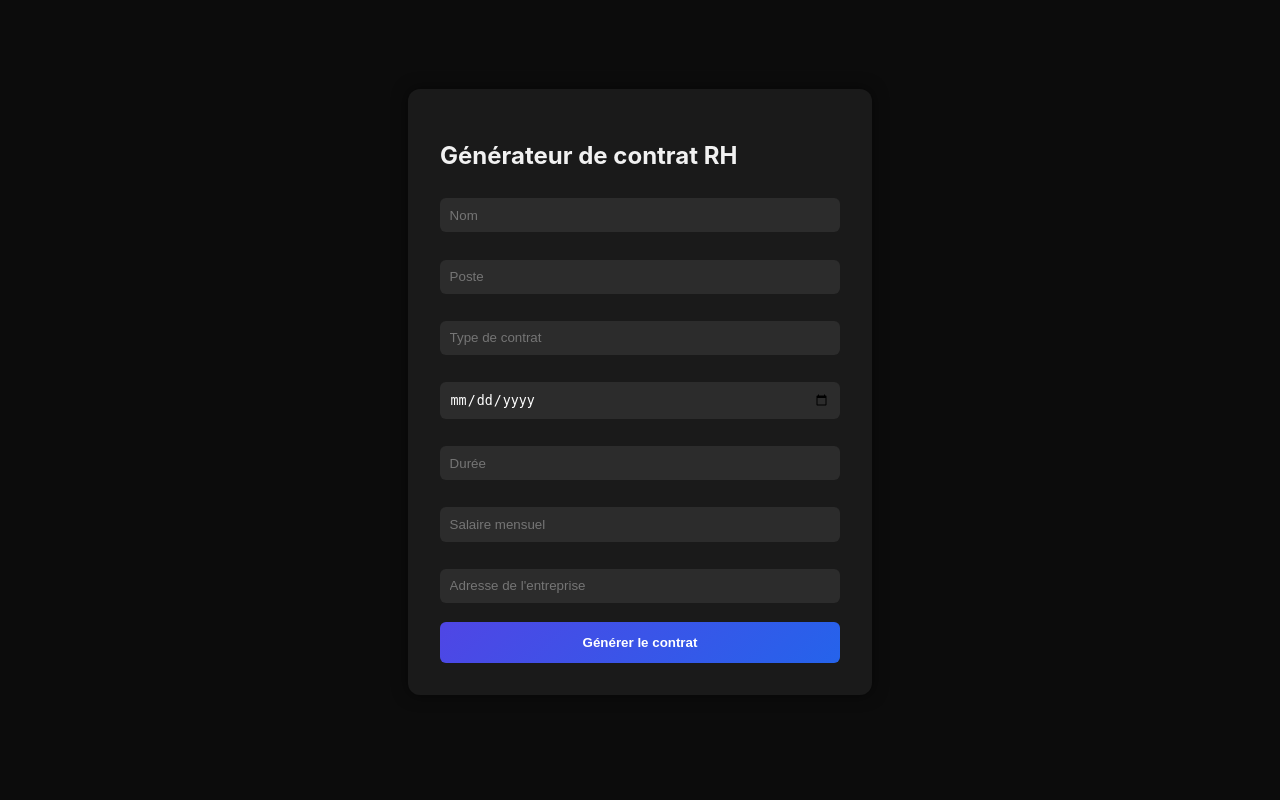
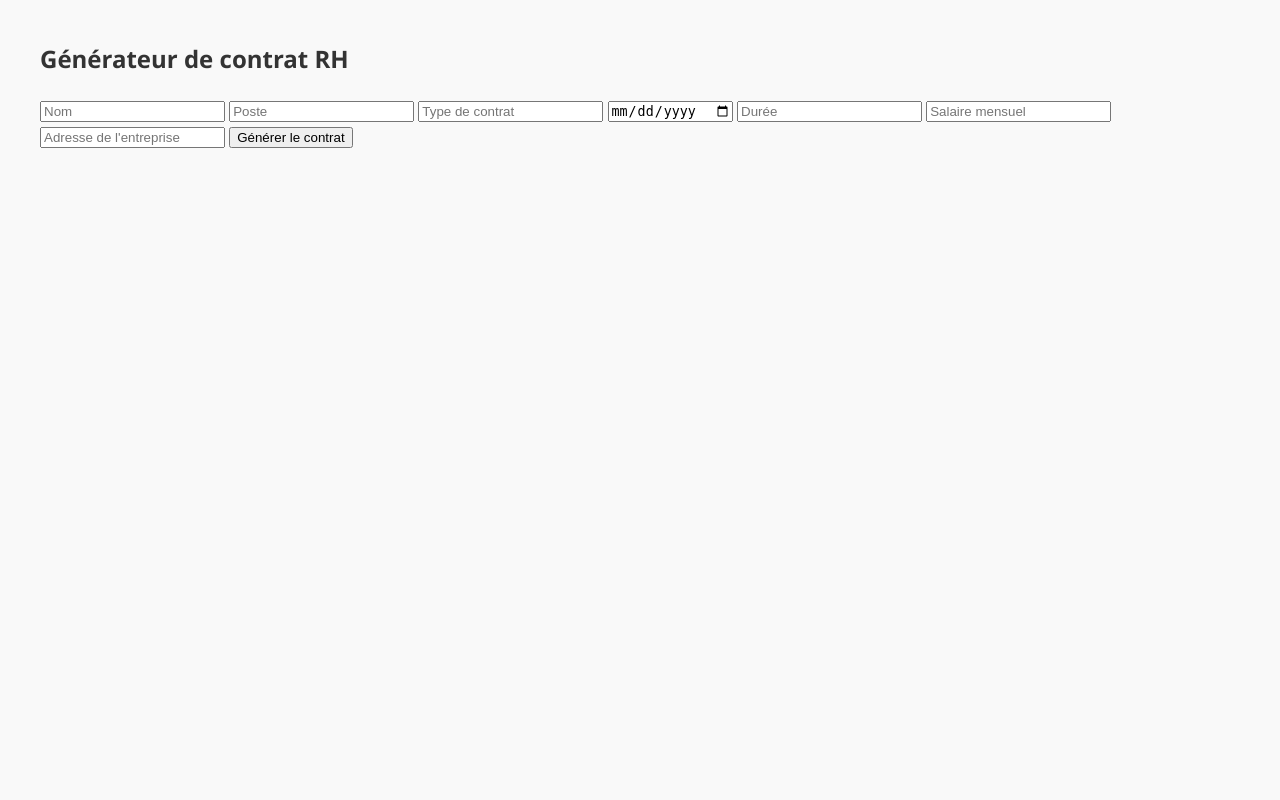
Before and after one commit to Heloise97122/PlanifAI-site, a FastAPI app: page / in a window 1280 px wide. Run offline with FastAPI, Linux system fonts and the light colour scheme.

Commit message:
Update style.css

```diff
--- a/static/style.css
+++ b/static/style.css
@@ -1,45 +1,56 @@
 body {
-    font-family: 'Inter', sans-serif;
-    background-color: #0c0c0c;
-    color: #f1f1f1;
-    display: flex;
-    justify-content: center;
-    align-items: center;
-    height: 100vh;
-    margin: 0;
+    font-family: 'Segoe UI', Tahoma, Geneva, Verdana, sans-serif;
+    line-height: 1.6;
+    margin: 40px;
+    background-color: #f9f9f9;
+    color: #333;
 }
 
-form {
-    background-color: #1a1a1a;
-    padding: 2rem;
-    border-radius: 12px;
-    box-shadow: 0 0 15px rgba(0,0,0,0.5);
-    width: 100%;
-    max-width: 400px;
+.container {
+    max-width: 800px;
+    margin: auto;
+    background: white;
+    padding: 40px;
+    box-shadow: 0 0 20px rgba(0, 0, 0, 0.1);
+    border-radius: 8px;
 }
 
-input {
-    width: 100%;
-    padding: 0.6rem;
-    margin-top: 0.5rem;
-    margin-bottom: 1.2rem;
-    border: none;
-    border-radius: 6px;
-    background-color: #2c2c2c;
-    color: #fff;
+.logo {
+    height: 60px;
+    display: block;
+    margin-bottom: 20px;
 }
 
-button {
-    width: 100%;
-    padding: 0.8rem;
-    background: linear-gradient(135deg, #4f46e5, #2563eb);
-    border: none;
-    border-radius: 6px;
-    color: white;
-    font-weight: bold;
-    cursor: pointer;
+header h1 {
+    text-align: center;
+    font-size: 24px;
+    margin-bottom: 30px;
+    color: #006666;
 }
 
-button:hover {
-    opacity: 0.9;
+section.informations, section.clauses {
+    margin-bottom: 30px;
 }
+
+section.informations p, section.clauses p {
+    margin: 8px 0;
+}
+
+section.clauses h2 {
+    margin-top: 20px;
+    color: #444;
+}
+
+.signature {
+    text-align: center;
+}
+
+.signatures {
+    display: flex;
+    justify-content: space-around;
+    margin-top: 40px;
+}
+
+.signatures div {
+    width: 40%;
+}
```
